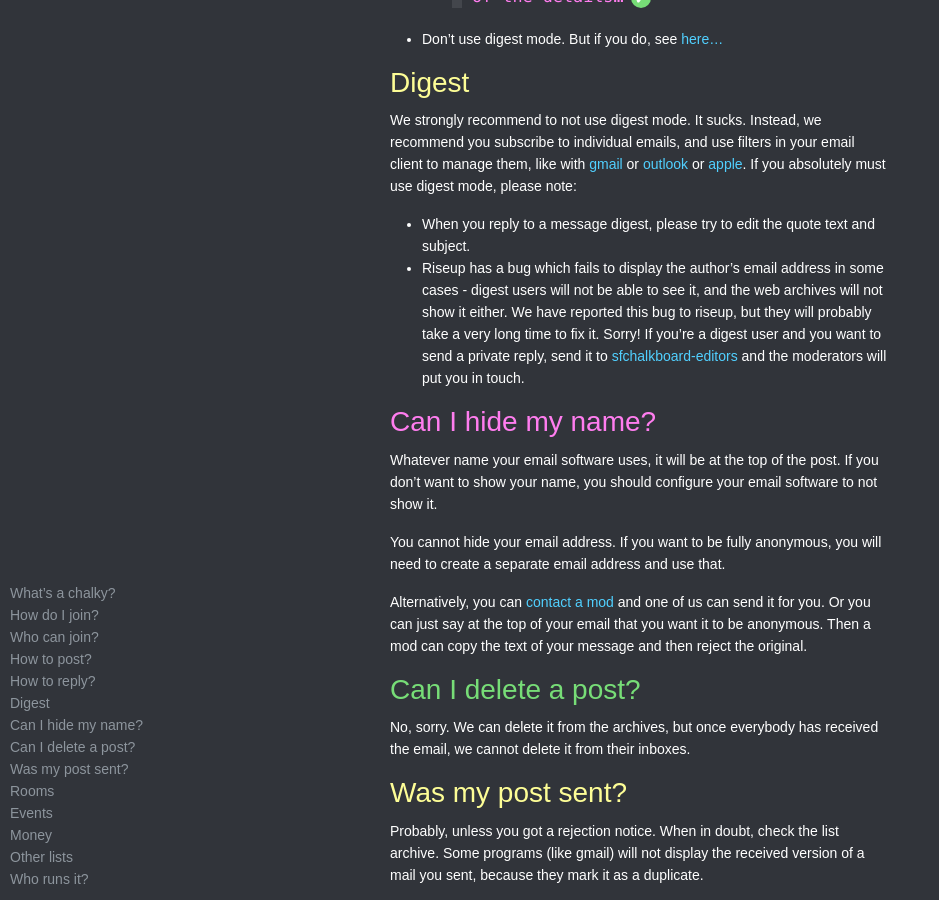
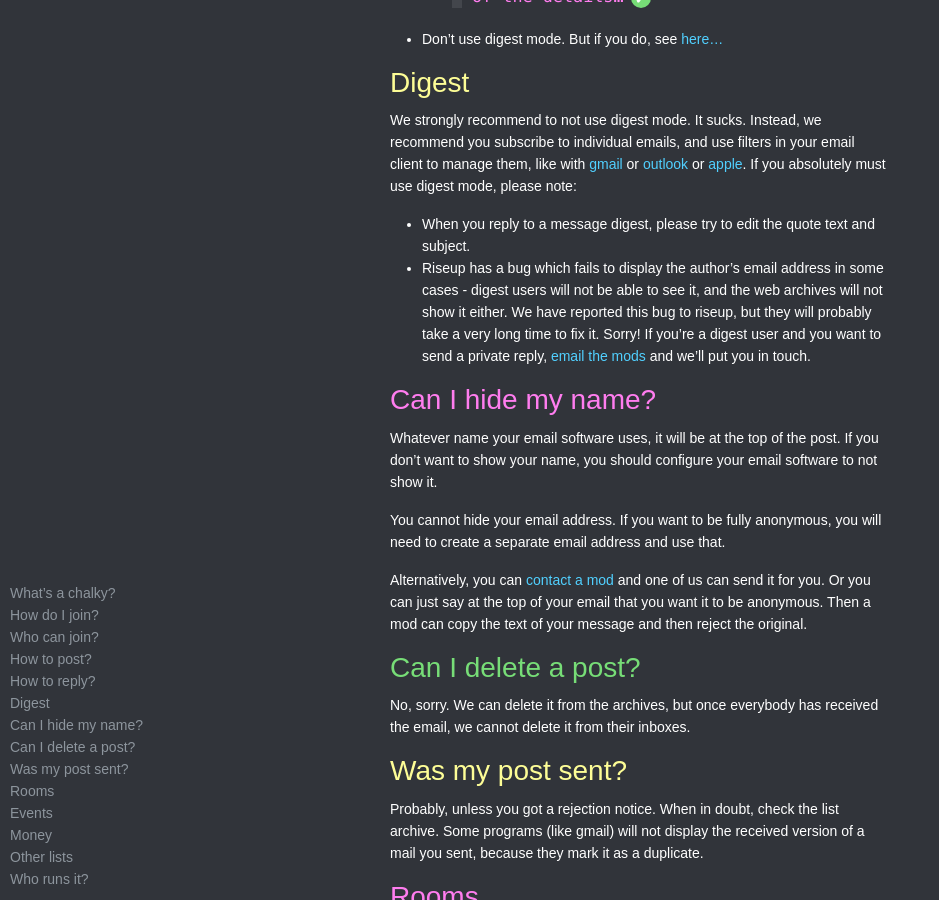
Before and after one commit to organicunity/chalkies.github.io, a Jekyll site: the page built from index.md, in a window 1280 px wide and 900 px high, scrolled down 1745 px. Shown: the whole window, without its empty margins (0-939 px from the left). Built offline with Jekyll 4.4.1, drawn with Linux system fonts in a browser that asks for light colours; some web fonts are replaced; comment, search, counter and statistics services are not loaded; a style sheet for code colours, icons or effects is not loaded; our own code applies the rules of GitHub Pages for plain Markdown files.

Commit message:
email the mods
sort of addresses https://github.com/chalkies/chalkies.github.io/issues/1

```diff
--- a/index.md
+++ b/index.md
@@ -62,7 +62,7 @@ When replying to posts:
 
 We strongly recommend to not use digest mode. It sucks. Instead, we recommend you subscribe to individual emails, and use filters in your email client to manage them, like with [gmail](https://support.google.com/mail/answer/6579) or [outlook](https://support.microsoft.com/en-gb/office/manage-email-messages-by-using-rules-c24f5dea-9465-4df4-ad17-a50704d66c59) or [apple](https://support.apple.com/guide/icloud/set-up-filtering-rules-mm6b1a3f8a/icloud). If you absolutely must use digest mode, please note:
 * When you reply to a message digest, please try to edit the quote text and subject.
-* Riseup has a bug which fails to display the author's email address in some cases - digest users will not be able to see it, and the web archives will not show it either. We have reported this bug to riseup, but they will probably take a very long time to fix it. Sorry! If you're a digest user and you want to send a private reply, send it to [sfchalkboard-editors](mailto:sfchalkboard-editors@lists.riseup.net) and the moderators will put you in touch.
+* Riseup has a bug which fails to display the author's email address in some cases - digest users will not be able to see it, and the web archives will not show it either. We have reported this bug to riseup, but they will probably take a very long time to fix it. Sorry! If you're a digest user and you want to send a private reply, [email the mods](https://chalkies.website/#who-runs-it) and we'll put you in touch.
 
 # Can I hide my name?
 
```
